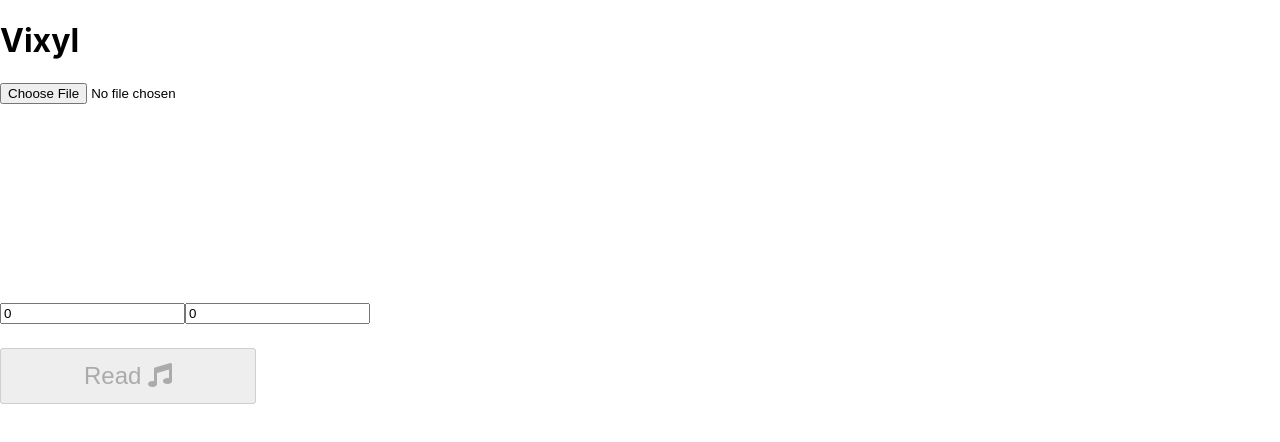
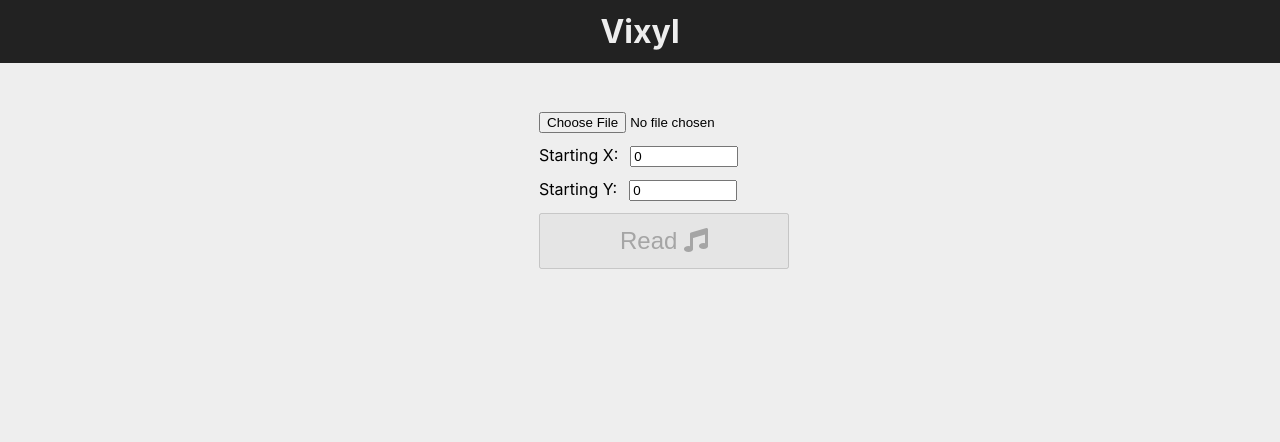
Before and after one commit to LucaScorpion/vixyl, a React (Create React App) app: page / in a window 1280 px wide. Shown: the top 442 px of the page. Built offline with nearby package versions, Linux system fonts and the light colour scheme.

Commit message:
Some styling

```diff
--- a/src/App.tsx
+++ b/src/App.tsx
@@ -35,6 +35,10 @@ const App: React.FC = () => {
         <h1>Vixyl</h1>
       </header>
       <main>
+        <canvas ref={canvasRef} width={0} height={0} style={{
+          marginRight: 48,
+        }} />
+        <div className='controls'>
           <input
             type='file'
             onChange={(e) => {
@@ -52,31 +56,46 @@ const App: React.FC = () => {
                 }
               });
               reader.readAsDataURL(file);
-          }} />
-        <canvas ref={canvasRef} style={{
-          display: 'block',
-          marginTop: 24,
-          marginBottom: 24,
-        }} />
+            }}
+            style={{
+              marginBottom: 12,
+            }}
+          />
+          <div style={{
+            marginBottom: 12,
+          }}>
+            Starting X:
             <input
               type='number'
               min={0}
               onChange={(e) => setStartX(parseInt(e.currentTarget.value, 10))}
               value={startX}
+              style={{
+                marginLeft: 12,
+              }}
             />
+          </div>
+          <div style={{
+            marginBottom: 12,
+          }}>
+            Starting Y:
             <input
               type='number'
               min={0}
               onChange={(e) => setStartY(parseInt(e.currentTarget.value, 10))}
               value={startY}
+              style={{
+                marginLeft: 12,
+              }}
             />
+          </div>
           <button
             style={{
               display: 'block',
-            width: 256,
-            marginTop: 24,
+              width: '100%',
               fontSize: 24,
               padding: 12,
+              marginBottom: 12,
             }}
             onClick={() => {
               const context = canvasRef.current?.getContext('2d');
@@ -101,6 +120,7 @@ const App: React.FC = () => {
           </button>
           <span>{loadingState}</span>
           {musicData && <audio controls src={musicData} />}
+        </div>
       </main>
     </div>
   );
--- a/src/index.scss
+++ b/src/index.scss
@@ -7,4 +7,36 @@ body {
   sans-serif;
   -webkit-font-smoothing: antialiased;
   -moz-osx-font-smoothing: grayscale;
+  box-sizing: border-box;
+  background: #EEE;
 }
+
+header {
+  width: 100%;
+  text-align: center;
+  background-color: #222;
+  margin-bottom: 48px;
+
+  h1 {
+    margin: 0;
+    padding: 12px;
+    color: #EEE;
+  }
+}
+
+main {
+  display: flex;
+  justify-content: center;
+
+  button:hover:enabled {
+    cursor: pointer;
+  }
+
+  .controls {
+    width: 250px;
+
+    input[type="number"] {
+      width: 100px;
+    }
+  }
+}
--- a/src/parser/createWaves.ts
+++ b/src/parser/createWaves.ts
@@ -20,7 +20,7 @@ function getWaveData(data: Uint8Array): Uint8Array {
 function createRiffChunk(data: Uint8Array): Uint8Array {
   const chunk = new Uint8Array(12);
   encodeString(chunk, 0, 'RIFF');
-  encodeInt(chunk, 4, 8 + data.length);
+  encodeInt(chunk, 4, 8 + data.length); // TODO: Check this
   encodeString(chunk, 8, 'WAVE');
   return chunk;
 }
```
Lines whose indentation alone changed are shown as unchanged.
